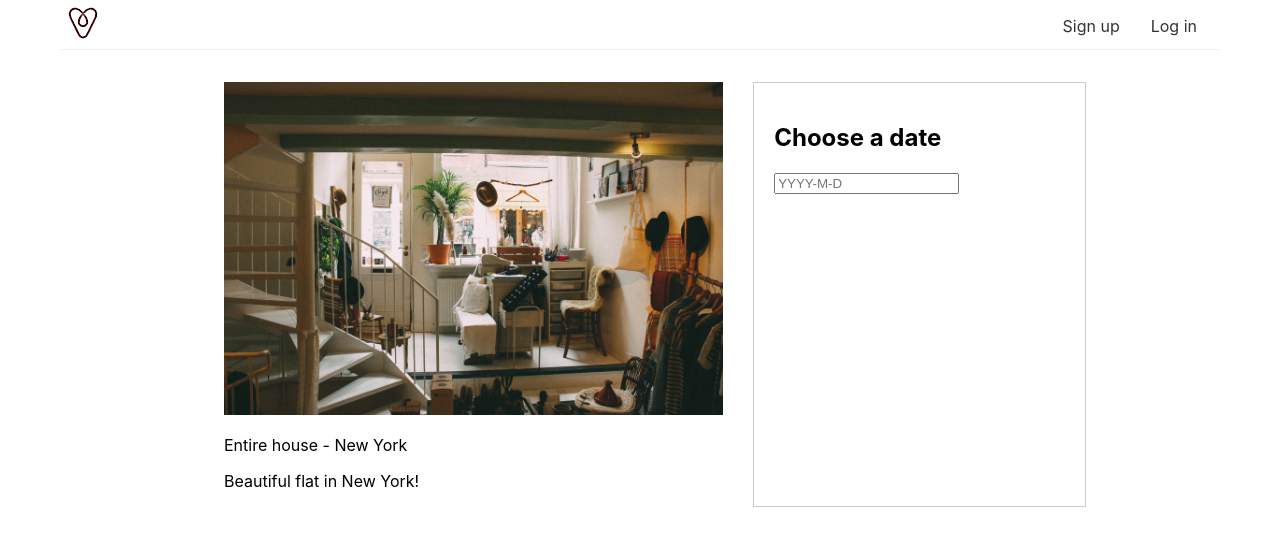
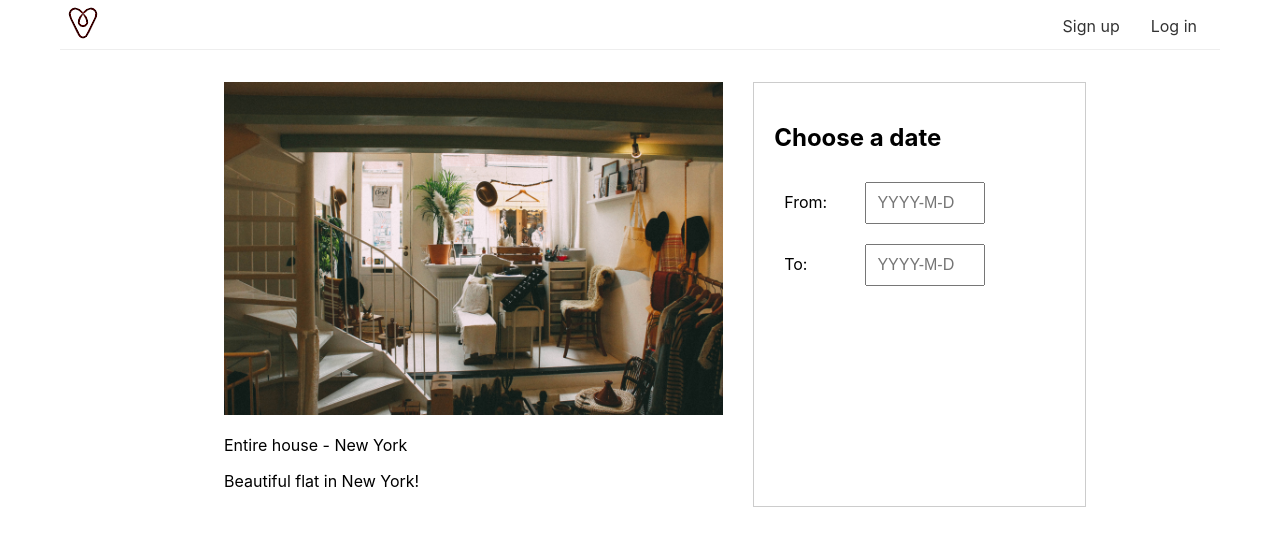
Before and after one commit to rt3me/nextjs-bnb, a Next.js app: page /houses/1 in a window 1280 px wide. Shown: the top 546 px of the page. Built offline with nearby package versions, Linux system fonts and the light colour scheme.

Commit message:
Added second DayPickerInput to DateRangePicker component

```diff
--- a/components/DateRangePicker.jsx
+++ b/components/DateRangePicker.jsx
@@ -3,6 +3,37 @@
 
 export default function DateRangePicker() {
   return (
-    <DayPickerInput />
+    <div className="date-range-picker-container">
+      <div>
+        <label>From:</label>
+        <DayPickerInput />
+      </div>
+      <div>
+        <label>To:</label>
+        <DayPickerInput />
+      </div>
+
+      <style jsx>
+        {`
+          .date-range-picker-container div {
+            display: grid;
+            grid-template-columns: 30% 70%;
+            padding: 10px;
+          }
+          label {
+            padding-top: 10px;
+          }
+        `}
+      </style>
+      <style jsx global>
+        {`
+          .DayPickerInput input {
+            width: 120px;
+            padding: 10px;
+            font-size: 16px;
+          }
+        `}
+      </style>
+    </div>
   )
 }
```
